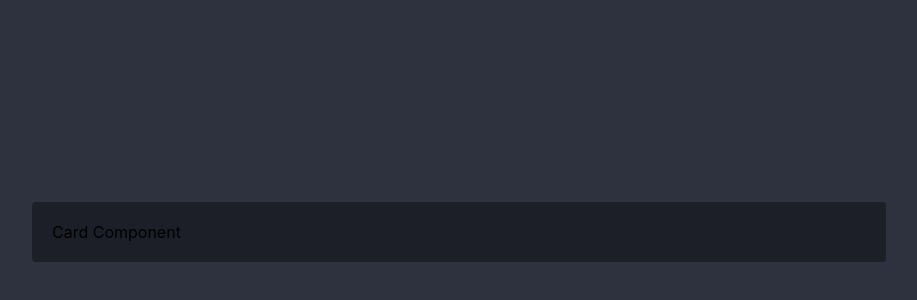
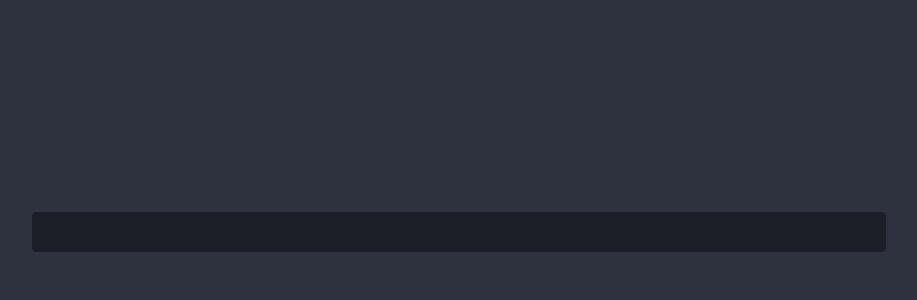
Before and after one commit to BurakCaglayan/basic-login-register-page-without-ui-library, a React (Create React App) app: page / in a window 1280 px wide. Shown: the part 168-468 px from the top of the page, without its empty margins (181-1098 px from the left). Built offline with nearby package versions, Linux system fonts and the light colour scheme.

Commit message:
Update Card component
Update Card component for reusable

```diff
--- a/src/components/UI/card/Card.js
+++ b/src/components/UI/card/Card.js
@@ -1,5 +1,11 @@
-const Card = () => {
-  return <div className="card">Card Component</div>;
+const Card = ({ header, content, footer }) => {
+  return (
+    <div className="card">
+      {header}
+      {content}
+      {footer}
+    </div>
+  );
 };
 
 export default Card;
```
